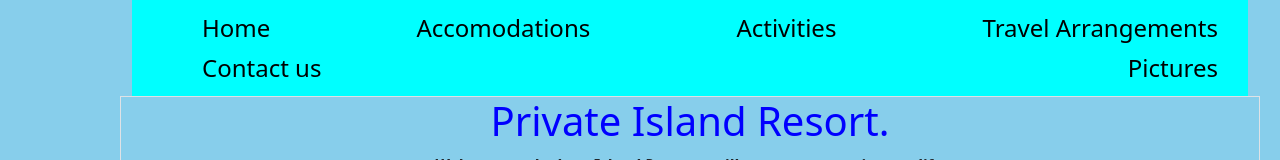
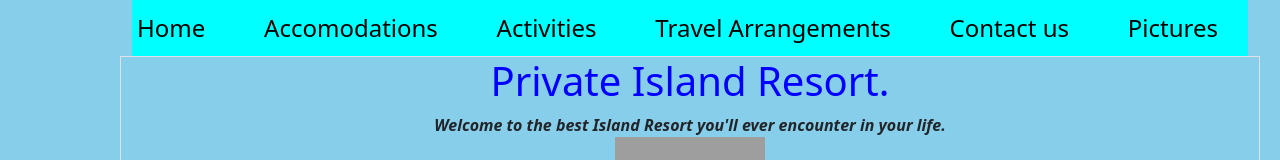
Before and after one commit to Kips-alih/Island-Resort-Website, a plain HTML site: page index.html in a window 1280 px wide. Shown: the top 160 px of the page. Drawn offline with Linux system fonts and the light colour scheme; grey boxes are pictures that could not be loaded.

Commit message:
Reduce navbar padding left

```diff
--- a/css/style.css
+++ b/css/style.css
@@ -5,7 +5,7 @@
 .navbar a{
 color: black;
 font-size: 24px;
-padding-left: 70px;
+padding-left: 5px;
 padding-right: 30px;
 text-decoration: none;
 text-align: center;
```
